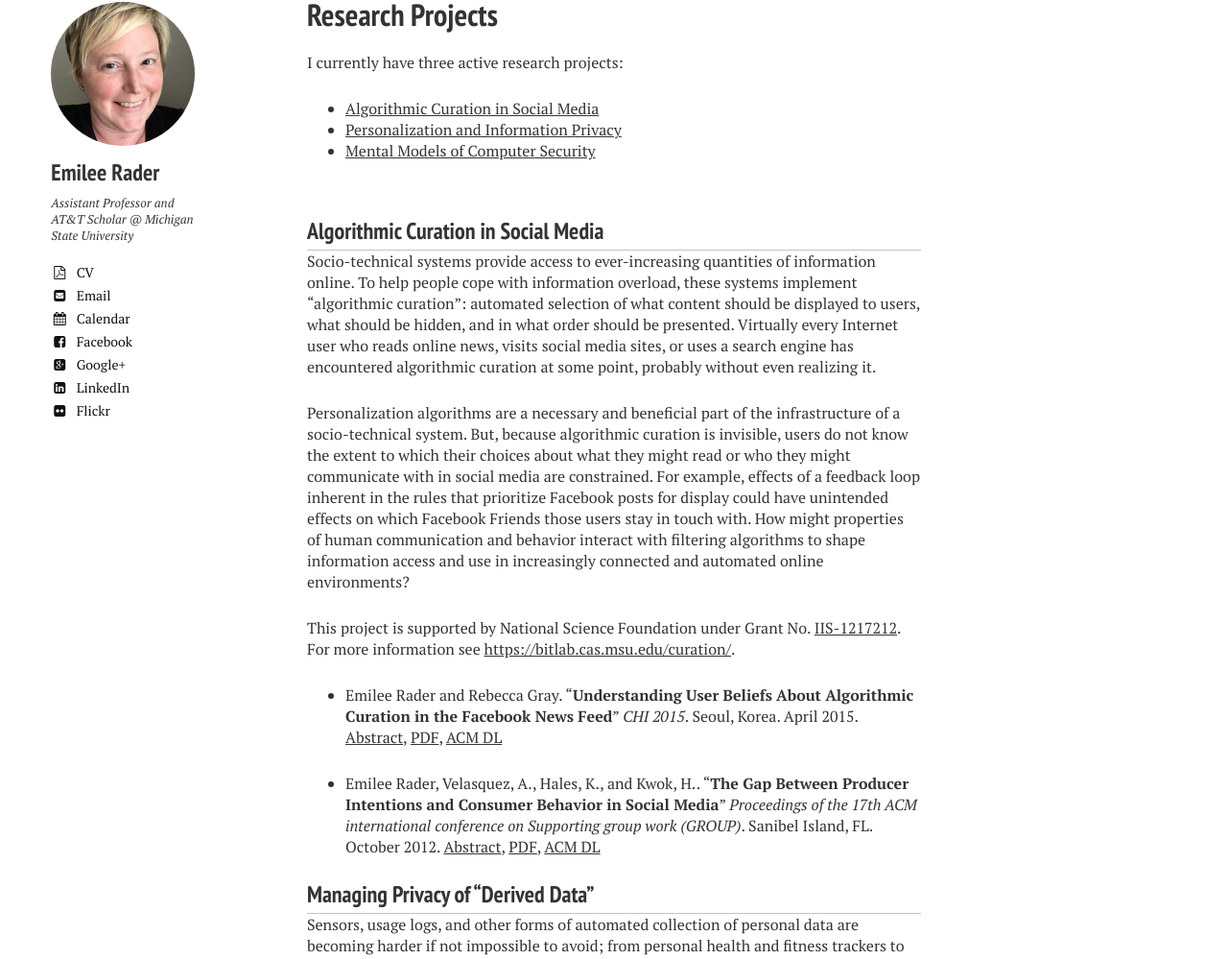
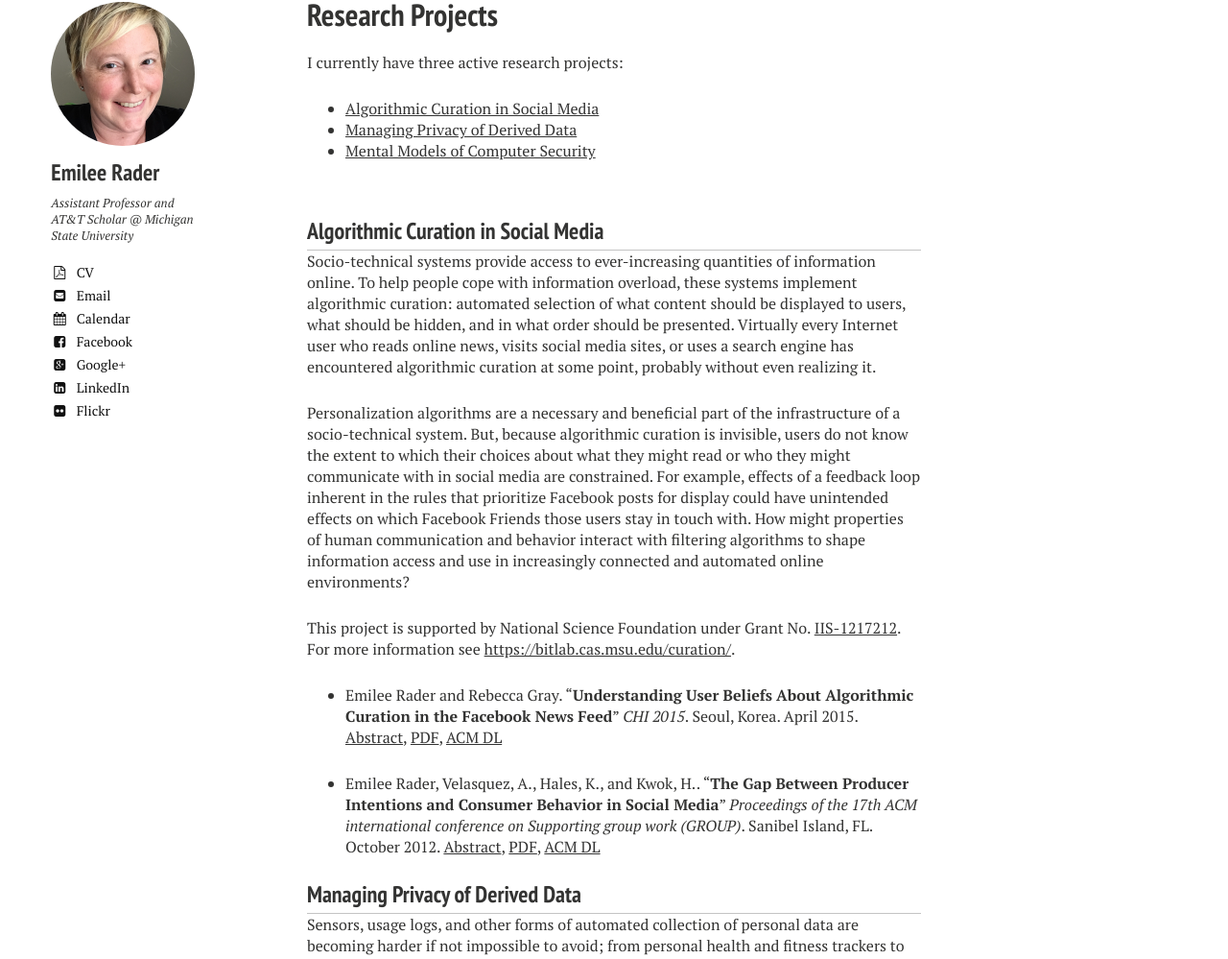
Before and after one commit to bierdoctor/bierdoctor.github.io, a Jekyll site: the page built from projects/index.md, in a window 1280 px wide and 1400 px high. Shown: the part 388-1387 px from the top of the window at 96% size. Built offline with Jekyll 4.4.1, drawn with Linux system fonts in a browser that asks for light colours; nearby versions of some CDN libraries.

Commit message:
fixed a broken internal link

```diff
--- a/projects/index.md
+++ b/projects/index.md
@@ -8,12 +8,12 @@
 I currently have three active research projects:
 
 * [Algorithmic Curation in Social Media](#algorithmic-curation-in-social-media)
-* [Personalization and Information Privacy](#personalization-and-information-privacy)
+* [Managing Privacy of Derived Data](#managing-privacy-of-derived-data)
 * [Mental Models of Computer Security](#mental-models-of-computer-security)
 <br /><br /><br />
 
 ### Algorithmic Curation in Social Media
-Socio-technical systems provide access to ever-increasing quantities of information online. To help people cope with information overload, these systems implement "algorithmic curation": automated selection of what content should be displayed to users, what should be hidden, and in what order should be presented. Virtually every Internet user who reads online news, visits social media sites, or uses a search engine has encountered algorithmic curation at some point, probably without even realizing it.
+Socio-technical systems provide access to ever-increasing quantities of information online. To help people cope with information overload, these systems implement algorithmic curation: automated selection of what content should be displayed to users, what should be hidden, and in what order should be presented. Virtually every Internet user who reads online news, visits social media sites, or uses a search engine has encountered algorithmic curation at some point, probably without even realizing it.
 
 Personalization algorithms are a necessary and beneficial part of the infrastructure of a socio-technical system. But, because algorithmic curation is invisible, users do not know the extent to which their choices about what they might read or who they might communicate with in social media are constrained.  For example, effects of a feedback loop inherent in the rules that prioritize Facebook posts for display could have unintended effects on which Facebook Friends those users stay in touch with. How might properties of human communication and behavior interact with filtering algorithms to shape information access and use in increasingly connected and automated online environments?
 
@@ -29,7 +29,7 @@
 {% endfor %}
 
 
-### Managing Privacy of "Derived Data"
+### Managing Privacy of Derived Data
 Sensors, usage logs, and other forms of automated collection of personal data are becoming harder if not impossible to avoid; from personal health and fitness trackers to city-wide surveillance cameras to web application and server logs, they are a pervasive aspect of the physical and digital infrastructure around us. In isolation, sensor data may seem non-sensitive and harmless; however, aggregation produces derived data consisting of new insights and inferences that are not obvious to users and can be surprising, unsettling or harmful when used for unexpected purposes.
 
 Consent (notice and choice) is the typical framework for data sharing rights and permissions regarding technology use. But when sensor data collection is automatic and requires no manual interaction from the user, it is difficult to imagine how people can be making informed decisions about their preferences. I am studying how to help users become better able to recognize situations when their behaviors produce data that might be used to infer information they and others might prefer not to reveal, and how to design mechanisms that provide support for coordination and social awareness about acceptable use of derived data.
```
